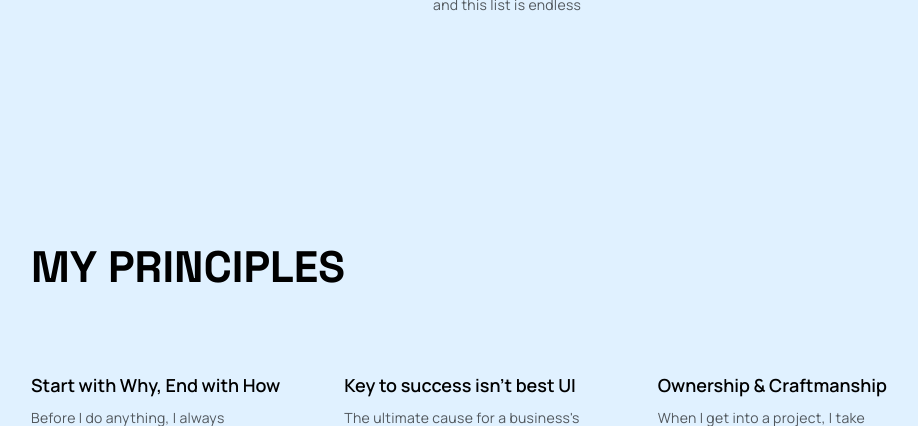
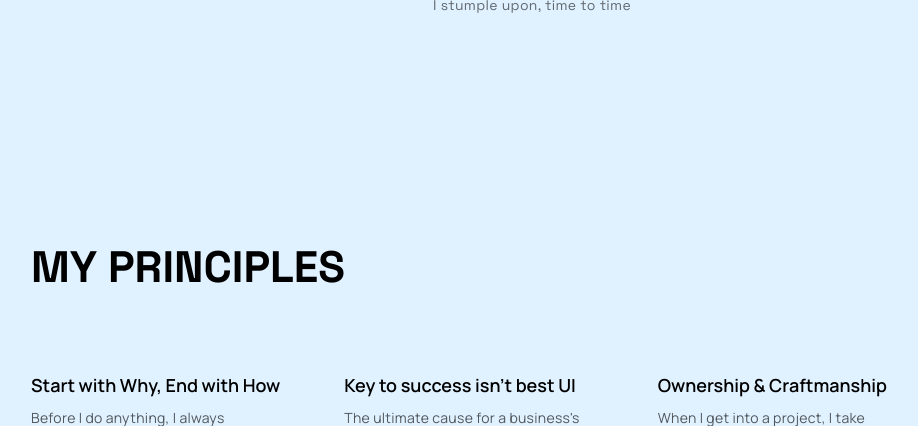
Before and after one commit to KrishnaAnandh/Kribbler.design, a PHP site: page /about.html in a window 1280 px wide. Shown: the part 420-846 px from the top of the page, without its empty margins (149-1067 px from the left). Run offline with PHP 8.4, Linux system fonts and the light colour scheme; some libraries are stand-ins or nearby versions.

Commit message:
stumple upon

```diff
--- a/about.html
+++ b/about.html
@@ -50,7 +50,7 @@
                 <p class="about-interests">
                     Sketching Artist, Painting Artist, Illustrator, Photographer, Videographer, Film maker, Story writer, Music Producer, Sound Mixer, Animator, Shower singer, Actor, Cinephile, Bibliophile, Snooker Player, Sprinter, Marathoner, Wanderer
                 </p>
-                <p>and this list is endless</p>
+                <p class="about-endless">I stumple upon, time to time</p>
             </div>
             <div class="project-column w-50">
                 <img src="img/anandhakrishnan.png" alt="">
--- a/css/style.css
+++ b/css/style.css
@@ -3045,6 +3045,11 @@ a:hover::after{
   }
 }
 
+.page-about .sec-about .about-cont .about-endless {
+  font-family: 'Space Grotesk', Arial, Helvetica, sans-serif;
+  opacity: 0.7;
+}
+
 .page-about .sec-principles h3 {
   margin: 70px 0;
 }
--- a/css/style.scss
+++ b/css/style.scss
@@ -2537,6 +2537,10 @@ a:hover::after{
                     margin-top: 40px;
                 }
             }
+            .about-endless{
+                font-family: 'Space Grotesk', Arial, Helvetica, sans-serif;
+                opacity: 0.7;
+            }
         }
     }
     .sec-principles{
--- a/js/base.js
+++ b/js/base.js
@@ -35,18 +35,12 @@ $(document).ready(function(){
             var enquirySubmit= new TimelineMax()
 
 
-
-
-
             // Get some values from elements on the page:
             var $form = $( this ),
             name = $form.find( "input[name='name']" ).val(),
             email = $form.find( "input[name='email']" ).val(),
             message = $form.find( "textarea[name='message']" ).val(),
             url = "https://enpaq89531mi6oi.m.pipedream.net";
-
-
-
 
             if( /(.+)@(.+){2,}\.(.+){2,}/.test(email) ){
                 $("input[name='email']").removeClass('invalid');
```
Also changed, not shown: 1 other file.
